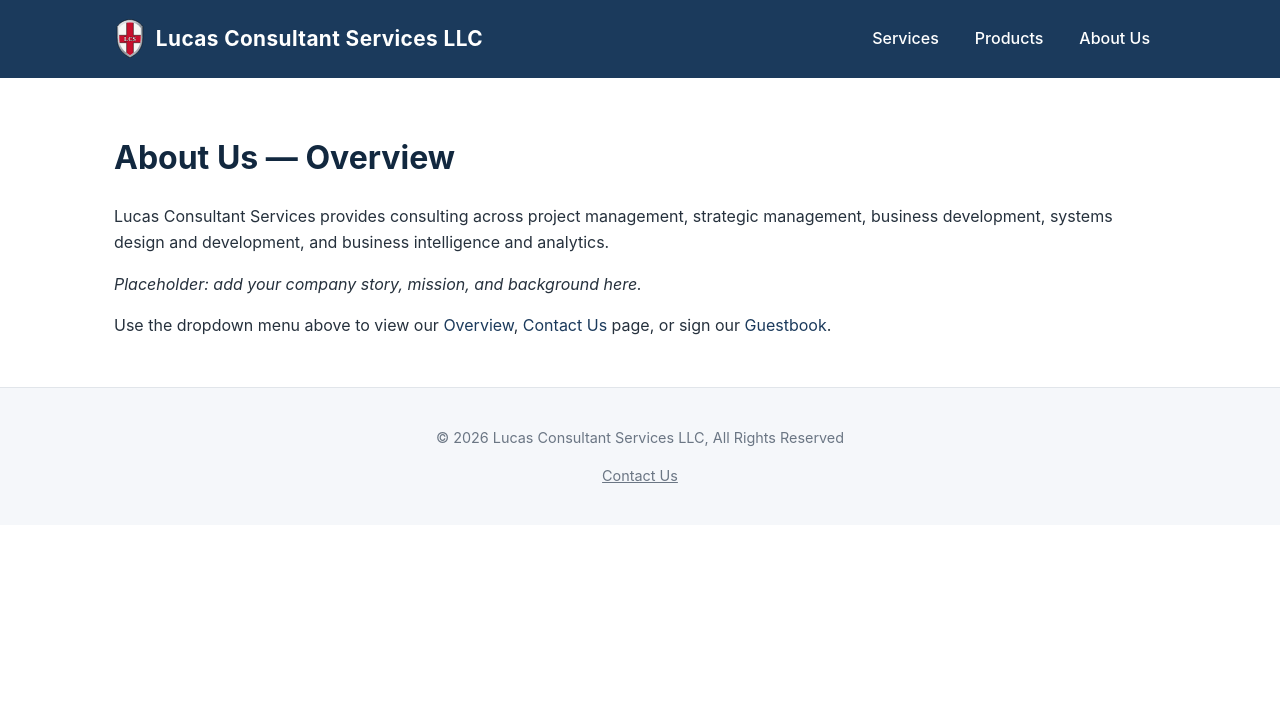
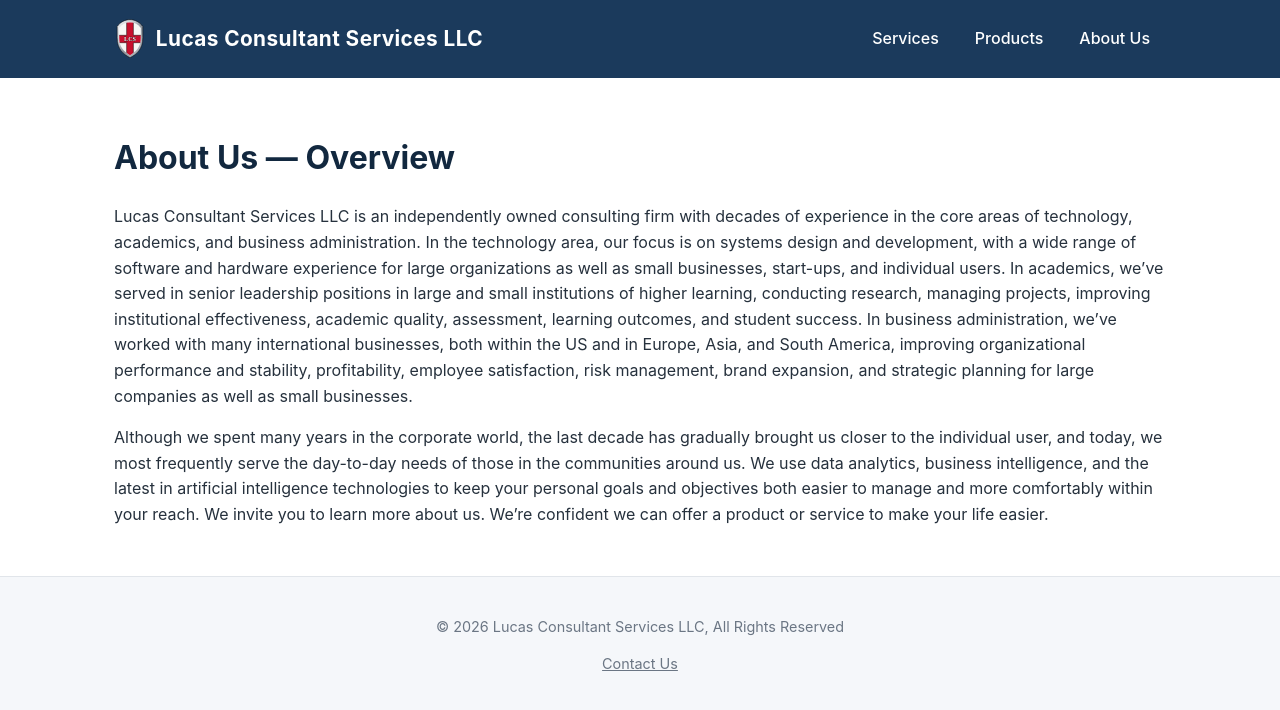
Before and after one commit to DrColorado/lucas-consulting-site, a Jekyll site: the page built from lucas-consulting-site/about/index.md, in a window 1280 px wide. Shown: the top 710 px of the page. Built offline with Jekyll 4.4.1, drawn with Linux system fonts in a browser that asks for light colours.

Commit message:
Revise About Us section with company details
Updated company description and removed placeholder text.

```diff
--- a/lucas-consulting-site/about/index.md
+++ b/lucas-consulting-site/about/index.md
@@ -6,8 +6,6 @@ permalink: /about/
 
 # About Us — Overview
 
-Lucas Consultant Services provides consulting across project management, strategic management, business development, systems design and development, and business intelligence and analytics.
+Lucas Consultant Services LLC is an independently owned consulting firm with decades of experience in the core areas of technology, academics, and business administration. In the technology area, our focus is on systems design and development, with a wide range of software and hardware experience for large organizations as well as small businesses, start-ups, and individual users. In academics, we've served in senior leadership positions in large and small institutions of higher learning, conducting research, managing projects, improving institutional effectiveness, academic quality, assessment, learning outcomes, and student success. In business administration, we've worked with many international businesses, both within the US and in Europe, Asia, and South America, improving organizational performance and stability, profitability, employee satisfaction, risk management, brand expansion, and strategic planning for large companies as well as small businesses.
 
-*Placeholder: add your company story, mission, and background here.*
-
-Use the dropdown menu above to view our [Overview]({{ '/about/' | relative_url }}), [Contact Us]({{ '/about/contact/' | relative_url }}) page, or sign our [Guestbook]({{ '/about/guestbook/' | relative_url }}).
+Although we spent many years in the corporate world, the last decade has gradually brought us closer to the individual user, and today, we most frequently serve the day-to-day needs of those in the communities around us. We use data analytics, business intelligence, and the latest in artificial intelligence technologies to keep your personal goals and objectives both easier to manage and more comfortably within your reach. We invite you to learn more about us. We're confident we can offer a product or service to make your life easier.
```
